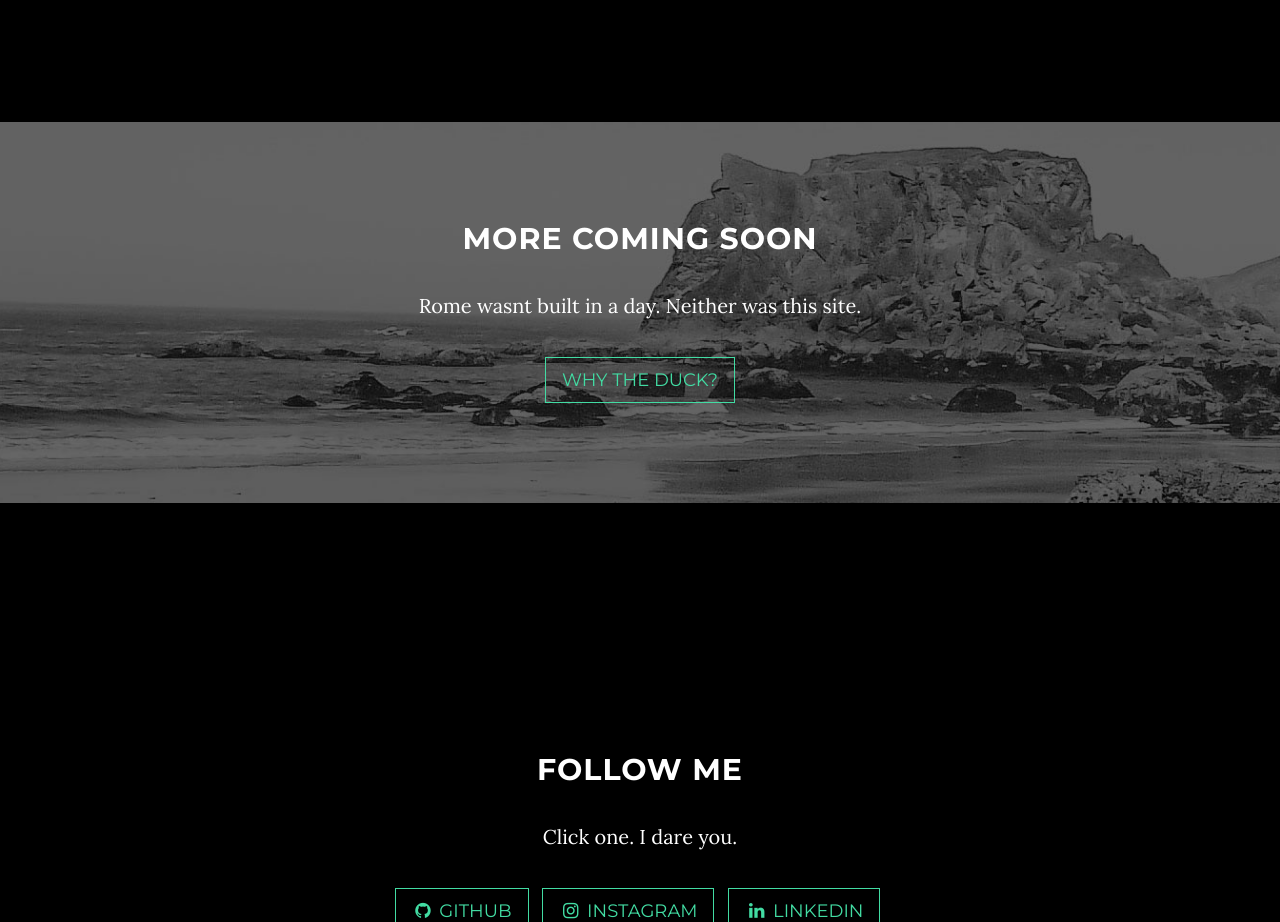
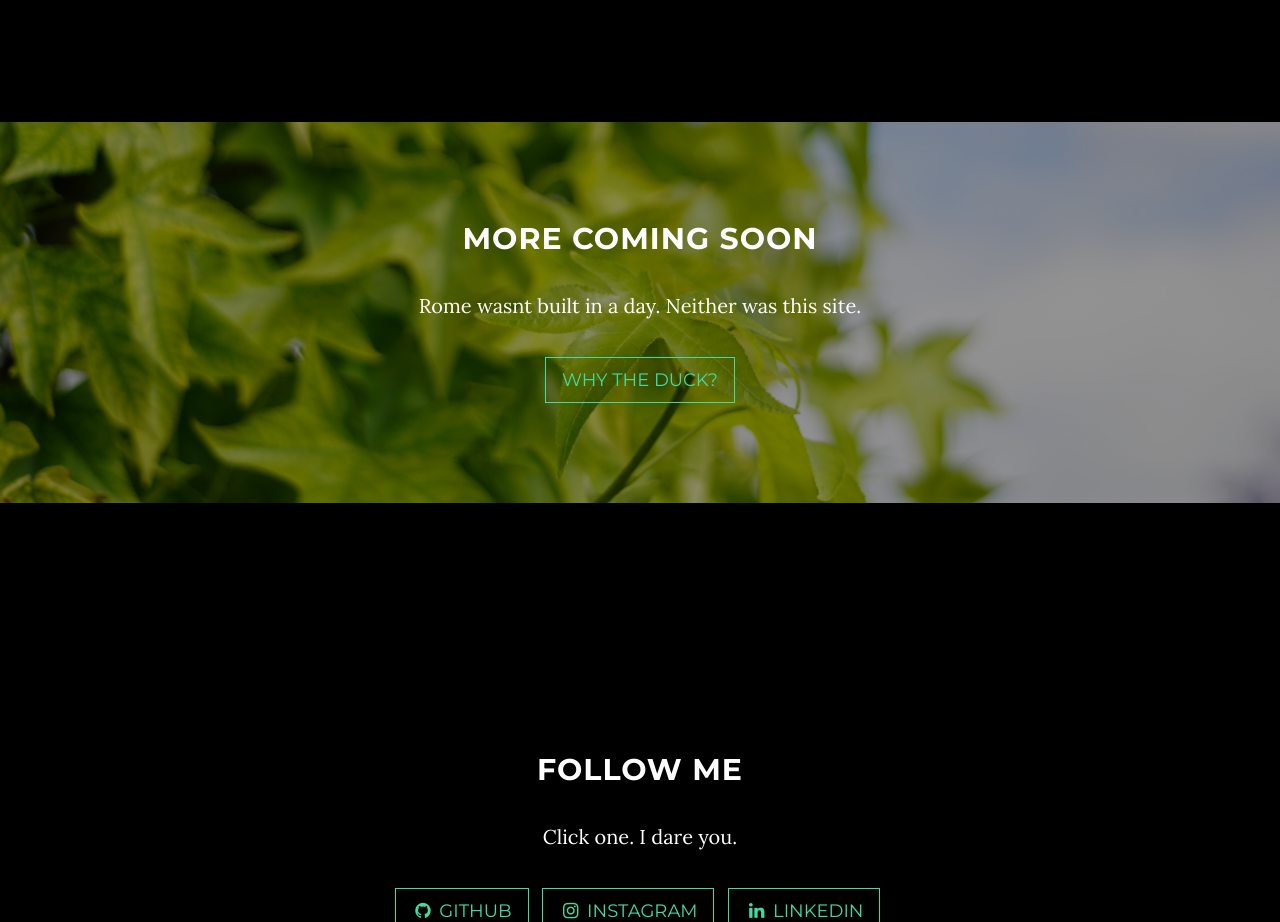
Before and after one commit to sfgarza/sfgarza.github.io, a website: page index.html in a window 1280 px wide. Shown: the part 1700-2622 px from the top of the page. Drawn offline with nearby package versions, Linux system fonts and the light colour scheme; some packages are replaced by stand-ins of ours.

Commit message:
Minor changes

```diff
--- a/less/grayscale.less
+++ b/less/grayscale.less
@@ -251,7 +251,7 @@ a {
     width: 100%;
     padding: 50px 0;
     color: white;
-    background: url(../img/downloads-bg.jpg) no-repeat center center scroll;
+    background: linear-gradient( rgba(0, 0, 0, 0.4), rgba(0, 0, 0, 0.4) ),url(../img/leaves.jpg) no-repeat center center scroll;
     background-color: black;
     -webkit-background-size: cover;
     -moz-background-size: cover;
```
Also changed, not shown: css/grayscale.css, css/grayscale.min.css, img/leaves.jpg (added).
